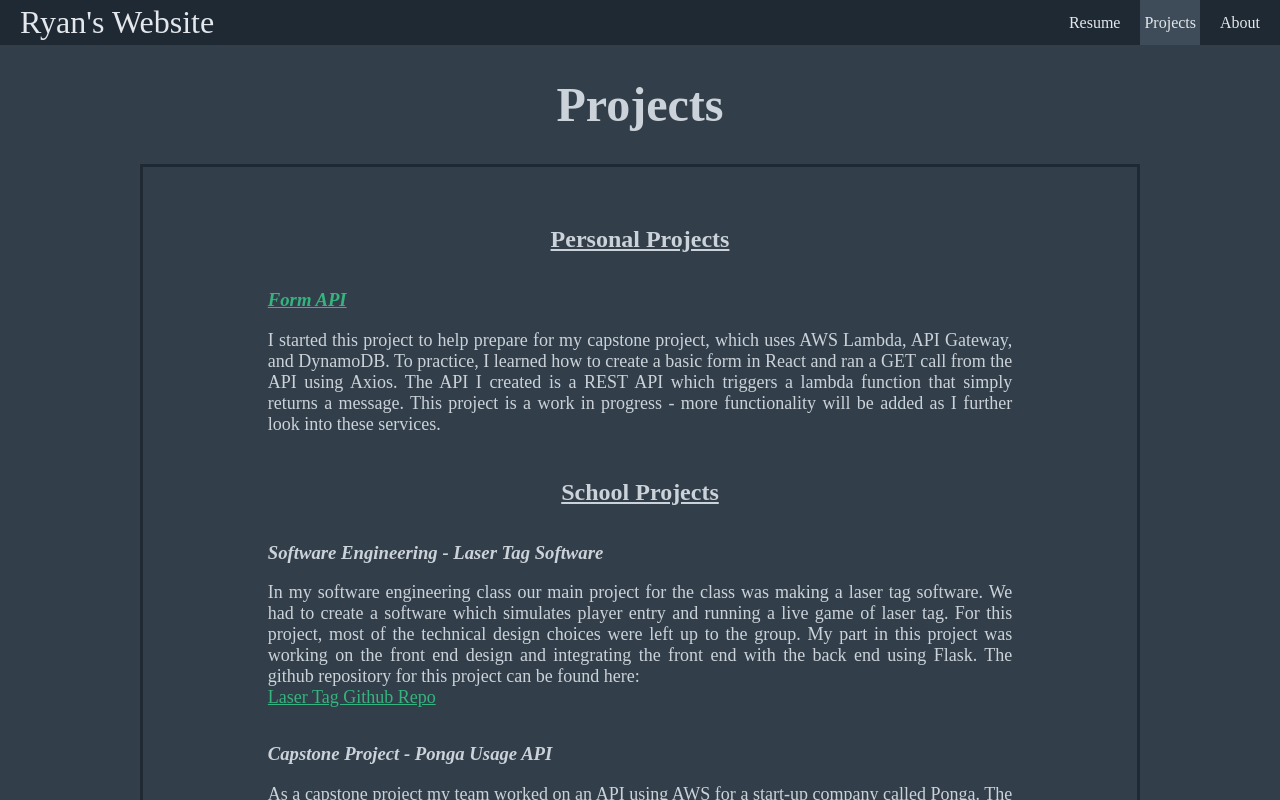
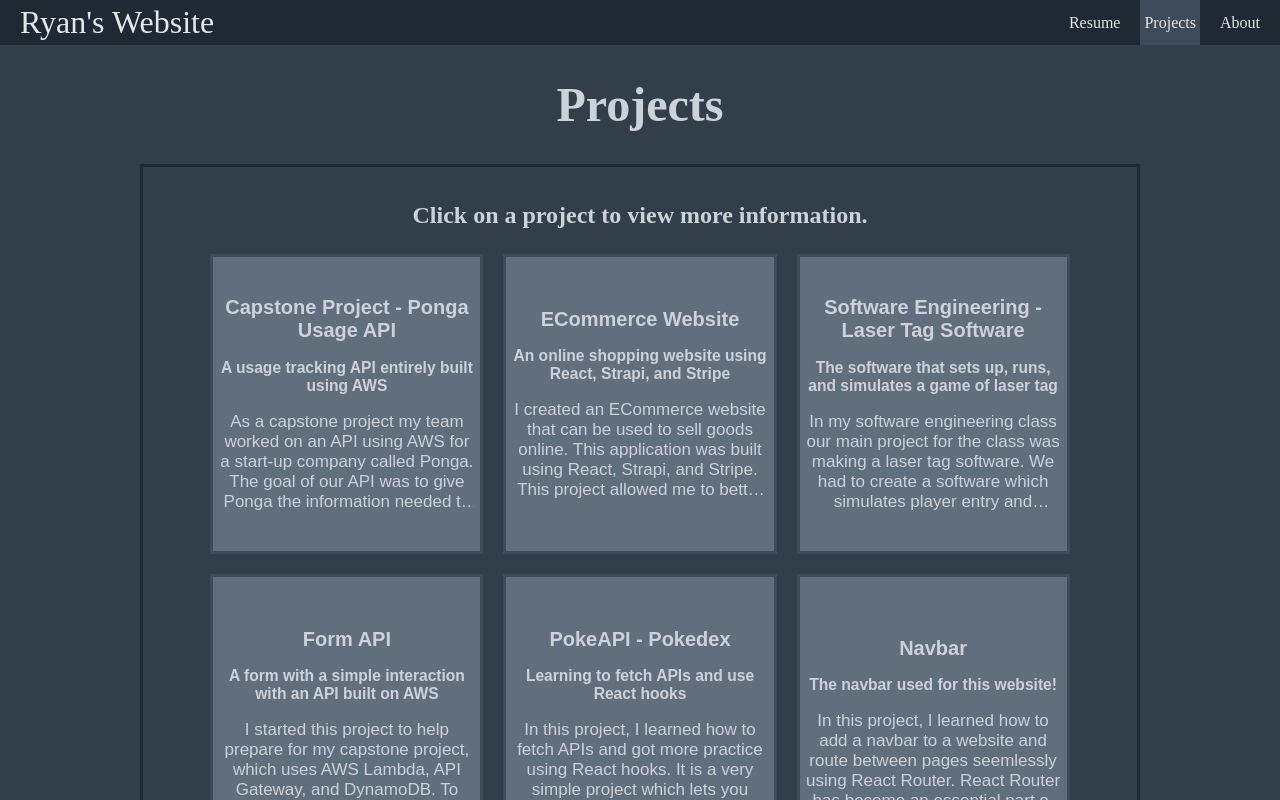
Before and after one commit to radrake/radrake.github.io, a React (Create React App) app in the folder my-app/: page /projects in a window 1280 px wide. Shown: the top 800 px of the page. Built offline with nearby package versions, Linux system fonts and the light colour scheme; what react-terminal would draw is missing.

Commit message:
Projects Page Reworked
Reworked to have a card for each project. Clicking on a card pops up full information for the project.

```diff
--- /dev/null
+++ b/my-app/src/components/ProjectCard.js
@@ -0,0 +1,13 @@
+import React from 'react'
+
+export default function ProjectCard({item, handler}) {
+  return (
+    <div>
+        <button className='card' onClick={handler} name={item.title}>
+            <h2 className='unclick'>{item.title}</h2>
+            <h3 className='unclick'>{item.headline}</h3>
+            <p className='unclick line-clamp'>{item.desc}</p>
+        </button>
+    </div>
+  )
+}
--- /dev/null
+++ b/my-app/src/components/ProjectPopup.js
@@ -0,0 +1,25 @@
+import React from 'react'
+import {Link} from 'react-router-dom'
+
+function NewlineText(props) {
+  const text = props.text;
+  return text.split('\n').map(str => <p>{str}</p>);
+}
+
+export default function ProjectPopup({project, handler}) {
+  return (
+    <div className='popup' onClick={handler}>
+        <div className='wrapper'>
+            {/* <p className='wip'>WIP</p> */}
+            {project.redirect && <Link className='redirect' to={project.redirect}>Check it Out!</Link>}
+            <h2 className='title'>{project.title}</h2>
+            <h2 className='headline'>{project.headline}</h2>
+            <NewlineText text={project.desc}/>
+            {project.link && project.link_text && <a href={project.link} target="_blank" rel="noreferrer">{project.link_text}</a>}
+            {/* <h3>What I learned/accomplished:</h3> */}
+            {/* <NewlineText text={project.learned}/> */}
+            <center><button onClick={handler}>Close</button></center>
+        </div>
+    </div>
+  )
+}
--- a/my-app/src/pages/Projects.js
+++ b/my-app/src/pages/Projects.js
@@ -1,5 +1,7 @@
-import React from 'react'
-import { Link } from "react-router-dom"
+import React, { useState } from 'react'
+//import { Link } from "react-router-dom"
+import ProjectCard from '../components/ProjectCard'
+import ProjectPopup from '../components/ProjectPopup'
 
 /*
   Project ideas:
@@ -8,13 +10,83 @@ import { Link } from "react-router-dom"
 */
 
 export default function Projects() {
+  const [popup, setPopup] = useState(false)
+  const [shownProject, setShownProject] = useState(null)
+
+  const projects = [
+    {
+      title: 'Capstone Project - Ponga Usage API',
+      headline: 'A usage tracking API entirely built using AWS',
+      desc: 'As a capstone project my team worked on an API using AWS for a start-up company called Ponga. The goal of our API was to give Ponga the information needed to ensure users are utilizing all of the services they have to offer. The API is triggered with information about "value propositions" - or aspects of a service that the provider wants to know how well they are being utilized. For example, Ponga is interested in seeing how well their users are utilizing the Photo uploading, commenting, and sharing capabilities. So whenever a customer uploads a batch of photos, our API gets triggered to run calculations and give back an update on that user\'s value propositions.\nThis project gave the team a lot of insight into how teams work in the industry. We also learned a lot about working with AWS, specifically using API Gateway, Lambda, and DynamoDB. Learning about this project and doing research for it helped spark a deep interest in cloud computing and AWS. My role in this project was working on some of the lambda functions, such as calculateAffinity and getUserData, as well as setting up the API endpoints in API Gateway. The lambda functions were all written using Node.js.',
+      link: '/capstone-flowchart.png',
+      link_text: 'Capstone Project Flowchart',
+      redirect: null,
+      learned: '',
+    },
+    {
+      title: 'ECommerce Website',
+      headline: 'An online shopping website using React, Strapi, and Stripe',
+      desc: 'I created an ECommerce website that can be used to sell goods online. This application was built using React, Strapi, and Stripe. This project allowed me to better refine my React programming, as well as learn how to use tools like Strapi and Stripe, and how to build a database for a web application. For this website, I followed the tutorial linked below. This application is still a work in progress.',
+      link: 'https://youtu.be/BCkWFblNLKU',
+      link_text: 'Complete E-Commerce App with React, Strapi, Stripe | Shopping App Tutorial for Beginners',
+      redirect: null,
+      learned: '',
+    },
+    {
+      title: 'Software Engineering - Laser Tag Software',
+      headline: 'The software that sets up, runs, and simulates a game of laser tag',
+      desc: 'In my software engineering class our main project for the class was making a laser tag software. We had to create a software which simulates player entry and running a live game of laser tag. For this project, most of the technical design choices were left up to the group. My part in this project was working on the front end design and integrating the front end with the back end using Flask. ',
+      link: 'https://github.com/Software-Engineering-Spring-2022/Server_Code/tree/master',
+      link_text: 'Github',
+      redirect: null,
+      learned: '',
+    },
+    {
+      title: 'Form API',
+      headline: 'A form with a simple interaction with an API built on AWS',
+      desc: 'I started this project to help prepare for my capstone project, which uses AWS Lambda, API Gateway, and DynamoDB. To practice, I learned how to create a basic form in React and ran a GET call from the API using Axios. The API I created is a REST API which triggers a lambda function that simply returns a message.',
+      link: null,
+      link_text: '',
+      redirect: '/formapi',
+      learned: '',
+    },
+    {
+      title: 'PokeAPI - Pokedex',
+      headline: 'Learning to fetch APIs and use React hooks',
+      desc: 'In this project, I learned how to fetch APIs and got more practice using React hooks. It is a very simple project which lets you scroll through a list of pokemon. I followed this Web Dev Simplified tutorial:',
+      link: 'https://www.youtube.com/watch?v=o3ZUc7zH8BE',
+      link_text: 'Build a Pokemon Application With React - Tutorial',
+      redirect: '/pokemon',
+      learned: '',
+    },
+    {
+      title: 'Navbar',
+      headline: 'The navbar used for this website!',
+      desc: 'In this project, I learned how to add a navbar to a website and route between pages seemlessly using React Router. React Router has become an essential part of this entire website, even allowing the projects in this page to be showed off with ease! I followed this Web Dev Simplified tutorial: ',
+      link: 'https://www.youtube.com/watch?v=SLfhMt5OUPI',
+      link_text: 'How To Create A Navbar In React With Routing',
+      redirect: null,
+      learned: '',
+    },
+  ]
+
+  const handlePopup = (e) => {
+    setPopup(true)
+    console.log(projects.find(item => item.title === e.target.name))
+    setShownProject(projects.find(item => item.title === e.target.name))
+  }
+
+  const handlePopupClose = (e) => {
+    setPopup(false)
+  }
+
   return (
     <>
       <header>
         <h1>Projects</h1>
       </header>
       <div className="info-box">
-        <h2 className="project-type">Personal Projects</h2>
+        {/*<h2 className="project-type">Personal Projects</h2>
         <section>
           <h3 className="project-head"><Link to="/formapi">Form API</Link></h3>
           <p>
@@ -72,7 +144,15 @@ export default function Projects() {
             I followed this Web Dev Simplified tutorial: <br/>
             <a href="https://www.youtube.com/watch?v=SLfhMt5OUPI" target="_blank" rel="noreferrer">How To Create A Navbar In React With Routing</a>
           </p>
-        </section>
+        </section> */}
+
+        <h2>Click on a project to view more information.</h2>
+        <div className='projects'>
+          {projects.map(item=>(
+            <ProjectCard item={item} handler={handlePopup} key={item.title}/>
+          ))}
+        </div>
+        {popup && <ProjectPopup project={shownProject} handler={handlePopupClose}/>}
       </div>
     </>
   )
--- a/my-app/src/styles.css
+++ b/my-app/src/styles.css
@@ -143,8 +143,8 @@ p {
     border-color: var(--foreground);
     border-width: 3px;
     padding: 15px;
-    padding-left: 10%;
-    padding-right: 10%;
+    padding-left: 5%;
+    padding-right: 5%;
     max-width: 1000px;
     margin: 0 auto;
     text-align: justify;
@@ -153,3 +153,87 @@ p {
 .document {
     margin-top: 20px;
 }
+
+.unclick{
+    pointer-events: none;
+}
+
+.projects{
+    display: grid;
+    grid-template-columns: repeat(auto-fill,minmax(250px, 1fr));
+    gap: 10px;
+}
+
+.card{
+    height: 300px;
+    display: inline-block;
+    vertical-align: top;
+    border: 3px solid var(--accent1);
+    background-color: var(--accent2);
+    color: var(--text-primary);
+    margin: 5px;
+    cursor: pointer;
+}
+
+.card p{
+    font-size: 17px;
+}
+
+.line-clamp{
+    display: -webkit-box;
+    -webkit-line-clamp: 5;
+    -webkit-box-orient: vertical;
+    overflow: hidden;
+}
+
+.popup{
+    width: 100%;
+    height: 100%;
+    position: absolute;
+    top: 46px;
+    left: 0;
+    background-color: rgba(22,22,22,0.5);
+}
+
+.popup .wrapper{
+    background:#e1e1e1;
+    margin: 0 auto;
+    width:800px;
+    position:relative;
+    z-index:41;
+    top: 25%;
+    padding:30px;
+    background-color: var(--foreground);
+    -webkit-box-shadow:0 0 10px rgba(0,0,0,0.4);
+    -moz-box-shadow:0 0 10px rgba(0,0,0,0.4);
+    box-shadow:0 0 10px rgba(0,0,0,0.4);
+    border: 3px solid var(--accent1);
+}
+
+.popup .wrapper .wip{
+    position: absolute;
+    top: 0px;
+    left: 20px;
+    opacity: 0.5;
+}
+.popup .wrapper .redirect{
+    position: absolute;
+    top: 20px;
+    right: 20px;
+}
+
+.popup .wrapper button{
+    background-color: var(--accent2);
+    border: 2px solid var(--accent1);
+    color: var(--text-primary);
+    cursor: pointer;
+    margin-top: 10px;
+}
+
+.popup .wrapper .title{
+    font-size: 28px;
+}
+
+.popup .wrapper .headline{
+    font-size: 22px;
+}
```
